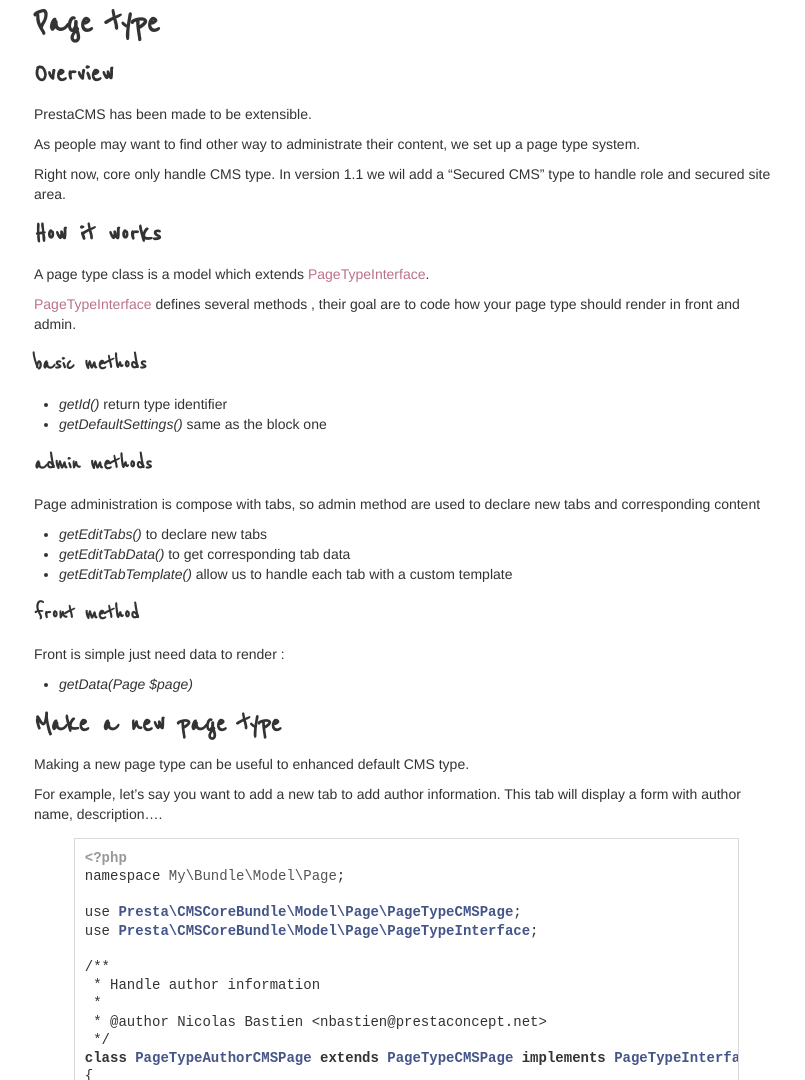
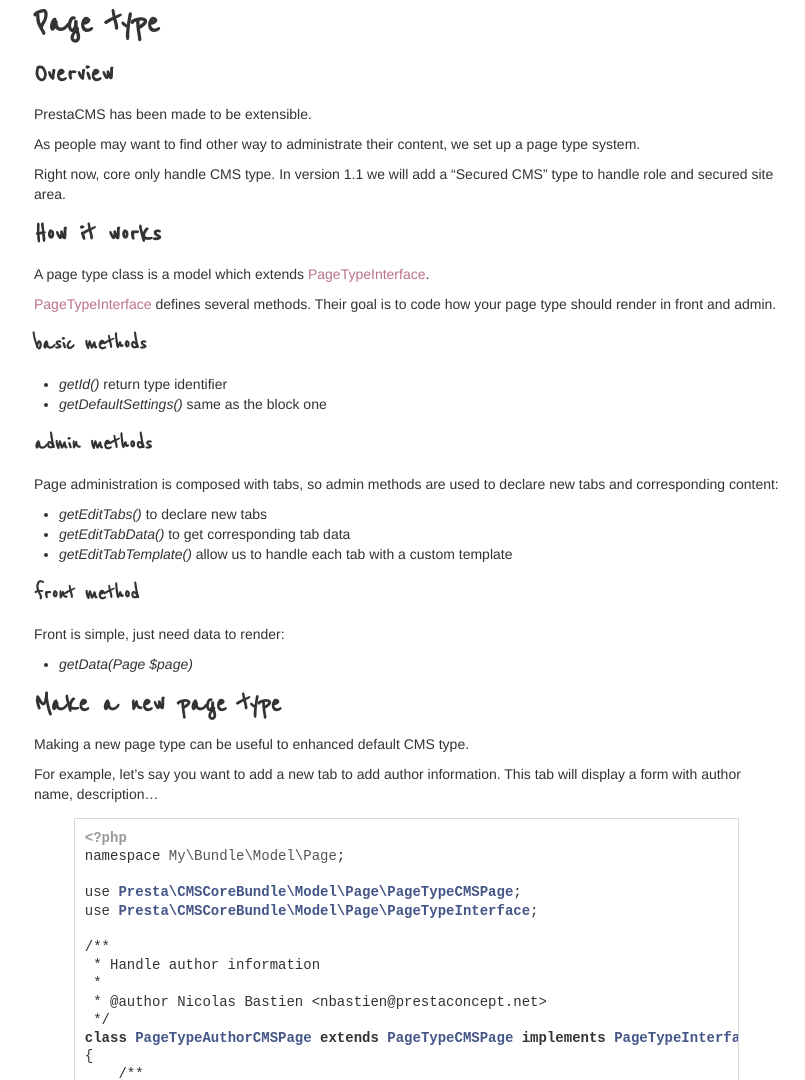
Before and after one commit to mooahmad/prestaconcept.github.io, a Jekyll site: the page built from presta-cms-core/developer-guide/page.md, in a window 1280 px wide and 1400 px high. Shown: the part 320-1400 px from the top of the window, without its empty margins (361-1166 px from the left). Built offline with Jekyll 4.4.1, drawn with Linux system fonts in a browser that asks for light colours; some of the changed text lies outside the part shown.

Commit message:
Some typo

```diff
--- a/presta-cms-core/developer-guide/page.md
+++ b/presta-cms-core/developer-guide/page.md
@@ -12,14 +12,14 @@
 
 As people may want to find other way to administrate their content, we set up a page type system.
 
-Right now, core only handle CMS type. In version 1.1 we wil add a "Secured CMS" type to handle role and secured site area.
+Right now, core only handle CMS type. In version 1.1 we will add a "Secured CMS" type to handle role and secured site area.
 
 
 ## How it works
 
 A page type class is a model which extends [PageTypeInterface][1].
 
-[PageTypeInterface][1] defines several methods , their goal are to code how your page type should render in front and admin.
+[PageTypeInterface][1] defines several methods. Their goal is to code how your page type should render in front and admin.
 
 ### basic methods
 
@@ -28,7 +28,7 @@
 
 ### admin methods
 
-Page administration is compose with tabs, so admin method are used to declare new tabs and corresponding content
+Page administration is composed with tabs, so admin methods are used to declare new tabs and corresponding content:
 
 -   *getEditTabs()* to declare new tabs
 -   *getEditTabData()* to get corresponding tab data
@@ -36,7 +36,7 @@
 
 ### front method
 
-Front is simple just need data to render :
+Front is simple, just need data to render:
 
 -   *getData(Page $page)*
 
@@ -45,7 +45,7 @@
 Making a new page type can be useful to enhanced default CMS type.
 
 For example, let's say you want to add a new tab to add author information. This tab will display a form with author
-name, description....
+name, description...
 
 
 {% highlight php %}
@@ -123,7 +123,7 @@
 </service>
 {% endhighlight %}
 
-Now you just need to use your author data in you template.
+Now, you just need to use your author data in you template.
 
 ---
 At the end of this section you already now a lot of way to customize your project with PrestaCMS.
```
